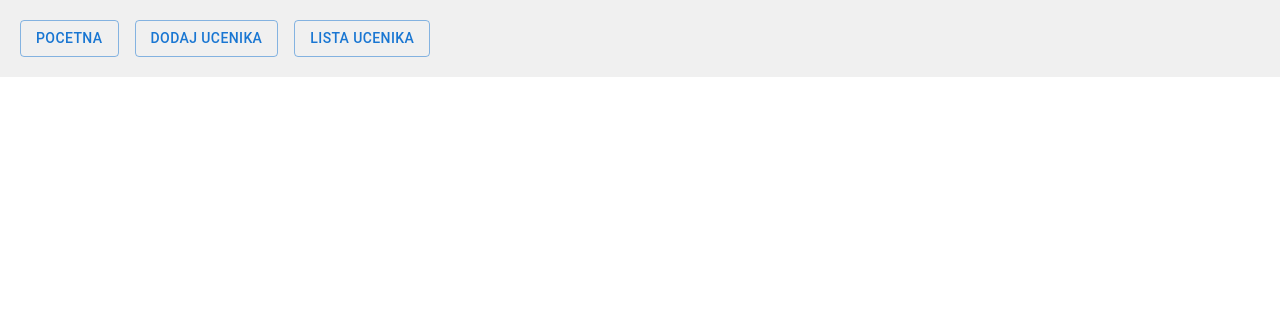
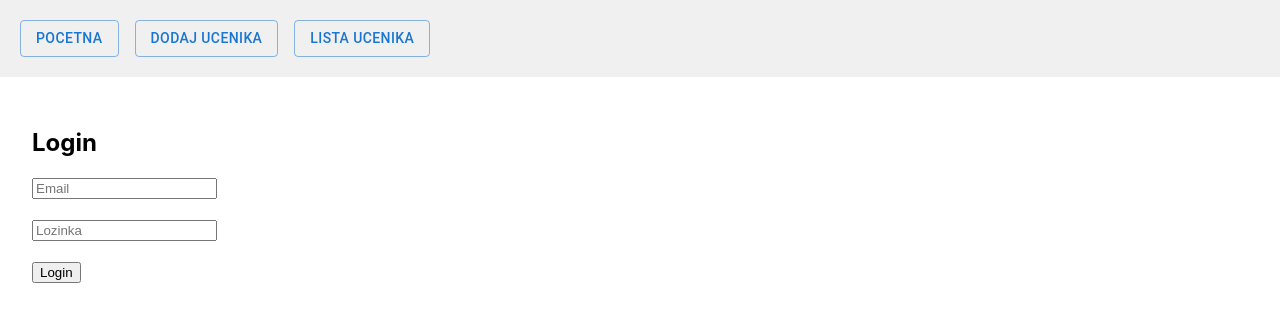
Before and after one commit to andrijatheloki/skola-sistem, a React (Create React App) app: page /Login in a window 1280 px wide. Shown: the top 322 px of the page. Built offline with nearby package versions, Linux system fonts and the light colour scheme.

Commit message:
login added

```diff
--- a/package.json
+++ b/package.json
@@ -6,6 +6,7 @@
     "@emotion/react": "^11.14.0",
     "@emotion/styled": "^11.14.1",
     "@mui/material": "^7.3.4",
+    "@supabase/supabase-js": "^2.76.1",
     "@testing-library/dom": "^10.4.1",
     "@testing-library/jest-dom": "^6.9.1",
     "@testing-library/react": "^16.3.0",
--- a/src/App.js
+++ b/src/App.js
@@ -4,57 +4,35 @@ import Pocetna from './pages/Pocetna';
 import DodajUcenika from './pages/DodajUcenika';
 import ListaUcenika from './pages/ListaUcenika';
 import ProfilUcenika from './ProfilUcenika';
+import Login from './pages/Login';
+import PrivateRoute from './components/PrivateRoute';
 import { Button } from '@mui/material';
 
 function App() {
     return (
         <Router>
             <nav style={{ padding: 20, background: '#f0f0f0' }}>
-                <Button
-                    component={Link}
-                    to="/Pocetna"
-                    variant="outlined"
-                    color="primary"
-                    sx={{mr:2} }
-
-                >
-            Pocetna
+                <Button component={Link} to="/Pocetna" variant="outlined" color="primary" sx={{ mr: 2 }}>
+                    Pocetna
                 </Button>
-
-                <Button
-                    component={Link}
-                    to="/Dodaj"
-                    variant="outlined"
-                    color="primary"
-                    sx={{ mr: 2 }}
-                    label = "Dodaj Ucenika"
-                >
+                <Button component={Link} to="/Dodaj" variant="outlined" color="primary" sx={{ mr: 2 }}>
                     Dodaj Ucenika
                 </Button>
-
-                <Button
-                    component={Link}
-                    to="/ListaUcenika"
-                    variant="outlined"
-                    color="primary"
-                    sx={{ mr: 2 }}
-                    label=""
-                >
+                <Button component={Link} to="/ListaUcenika" variant="outlined" color="primary" sx={{ mr: 2 }}>
                     Lista Ucenika
                 </Button>
+            </nav>
 
-
-            </nav>
             <Routes>
-                <Route path="/Pocetna" element={<Pocetna />} />
-                <Route path="/Dodaj" element={<DodajUcenika />} />
-                <Route path="/ListaUcenika" element={<ListaUcenika />} />
-                <Route path="/ucenik/:id" element={<ProfilUcenika /> } />
+                <Route path="/Login" element={<Login />} />
+                <Route path="/" element={<PrivateRoute><Pocetna /></PrivateRoute>} />
+                <Route path="/Pocetna" element={<PrivateRoute><Pocetna /></PrivateRoute>} />
+                <Route path="/Dodaj" element={<PrivateRoute><DodajUcenika /></PrivateRoute>} />
+                <Route path="/ListaUcenika" element={<PrivateRoute><ListaUcenika /></PrivateRoute>} />
+                <Route path="/ucenik/:id" element={<PrivateRoute><ProfilUcenika /></PrivateRoute>} />
             </Routes>
-
         </Router>
-
-    );
+    )
 }
 
 export default App;
--- /dev/null
+++ b/src/components/PrivateRoute.jsx
@@ -0,0 +1,29 @@
+// components/PrivateRoute.jsx
+import { useEffect, useState } from 'react'
+import { Navigate } from 'react-router-dom'
+import { supabase } from '../lib/supabaseClient'
+
+export default function PrivateRoute({ children }) {
+    const [user, setUser] = useState(null)
+    const [loading, setLoading] = useState(true)
+
+    useEffect(() => {
+        // Provera da li postoji ulogovan korisnik
+        supabase.auth.getUser().then(({ data }) => {
+            setUser(data.user)
+            setLoading(false)
+        })
+    }, [])
+
+    if (loading) {
+        return <p>Učitavanje...</p> // da ne baci odmah redirect dok proverava
+    }
+
+    // Ako postoji user, prikazuj stranicu
+    if (user) {
+        return children
+    }
+
+    // Ako nema usera, šalji na login
+    return <Navigate to="/Login" />
+}
--- a/src/index.js
+++ b/src/index.js
@@ -3,6 +3,9 @@ import ReactDOM from 'react-dom/client';
 import './index.css';
 import App from './App';
 import reportWebVitals from './reportWebVitals';
+
+
+console.log("DEBUG ENV:", process.env.REACT_APP_SUPABASE_URL)
 
 const root = ReactDOM.createRoot(document.getElementById('root'));
 root.render(
--- /dev/null
+++ b/src/lib/supabaseClient.js
@@ -0,0 +1,10 @@
+import { createClient } from '@supabase/supabase-js'
+
+const url = process.env.REACT_APP_SUPABASE_URL
+const key = process.env.REACT_APP_SUPABASE_ANON_KEY
+
+if (!url || !key) {
+  throw new Error('Supabase env variables are missing. Check your .env file and restart the dev server.')
+}
+
+export const supabase = createClient(url, key)
--- /dev/null
+++ b/src/pages/Login.js
@@ -0,0 +1,43 @@
+import { useState } from 'react'
+import { supabase } from '../lib/supabaseClient'
+import { useNavigate } from 'react-router-dom'
+
+export default function Login() {
+  const [email, setEmail] = useState('')
+  const [password, setPassword] = useState('')
+  const [error, setError] = useState('')
+  const navigate = useNavigate()
+
+  const handleLogin = async (e) => {
+    e.preventDefault()
+    const { error } = await supabase.auth.signInWithPassword({ email, password })
+
+    if (error) {
+      setError(error.message)
+    } else {
+      navigate('/Pocetna')
+    }
+  }
+
+  return (
+    <div style={{ padding: '2rem' }}>
+      <h2>Login</h2>
+      <form onSubmit={handleLogin}>
+        <input
+          type="email"
+          placeholder="Email"
+          value={email}
+          onChange={(e) => setEmail(e.target.value)}
+        /><br /><br />
+        <input
+          type="password"
+          placeholder="Lozinka"
+          value={password}
+          onChange={(e) => setPassword(e.target.value)}
+        /><br /><br />
+        <button type="submit">Login</button>
+        {error && <p style={{ color: 'red' }}>{error}</p>}
+      </form>
+    </div>
+  )
+}
```
Also changed, not shown: 2 other files (tests, documents, lock files or other folders).
